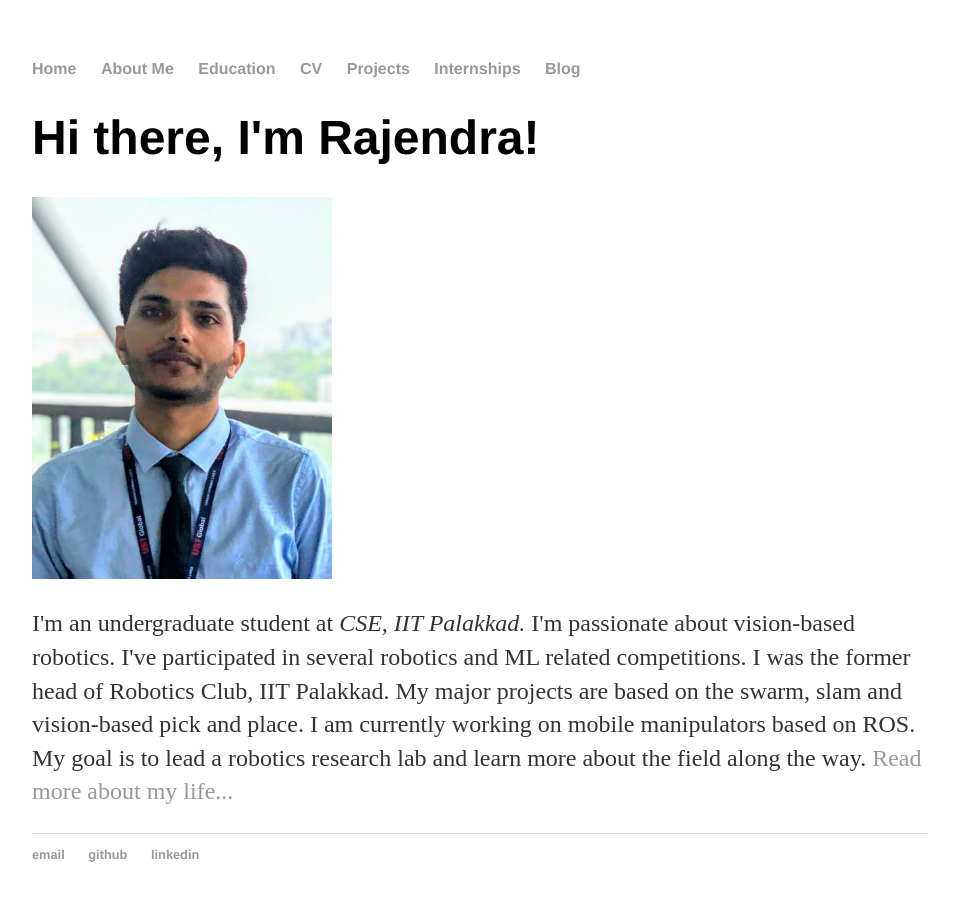
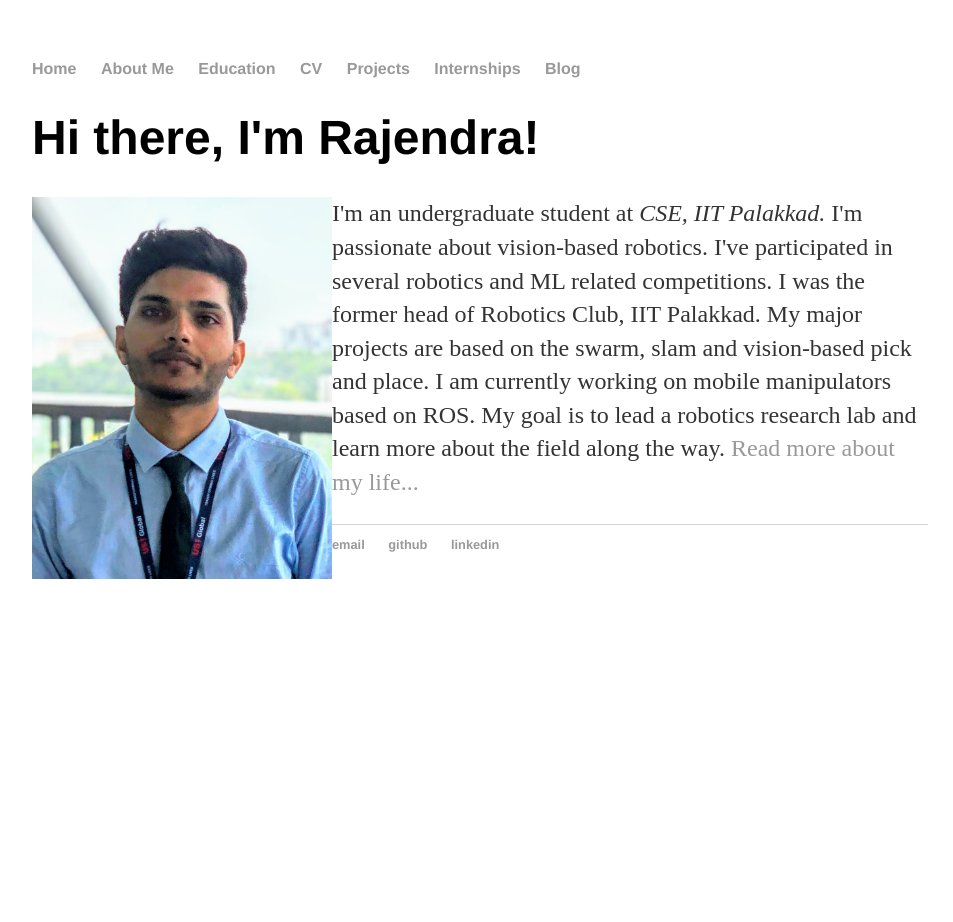
Before and after one commit to iamrajee/iamrajee.github.io, a Jekyll site: the page built from index.html, in a window 1280 px wide. Shown: the whole page, without its empty margins (160-1113 px from the left). Built offline with Jekyll 4.4.1, drawn with Linux system fonts in a browser that asks for light colours; after the commit the page ends 900 px from its top, so only the background shows below that.

Commit message:
Update index.html

```diff
--- a/index.html
+++ b/index.html
@@ -4,6 +4,6 @@ title: Rajendra Singh
 ---
 <div class="blurb">
 	<h1>Hi there, I'm Rajendra!</h1>
-	<img src="images/rajendra_passport_photo.jpg" height="382" width="300" />
+	<img src="images/rajendra_passport_photo.jpg" height="382" width="300" align="left" />
 	<p>I'm an undergraduate student at <em>CSE, IIT Palakkad.</em> I'm passionate about vision-based robotics. I've participated in several robotics and ML related competitions. I was the former head of Robotics Club, IIT Palakkad. My major projects are based on the swarm, slam and vision-based pick and place. I am currently working on mobile manipulators based on ROS. My goal is to lead a robotics research lab and learn more about the field along the way. <a href="/about">Read more about my life...</a></p>
 </div><!-- /.blurb -->
```
